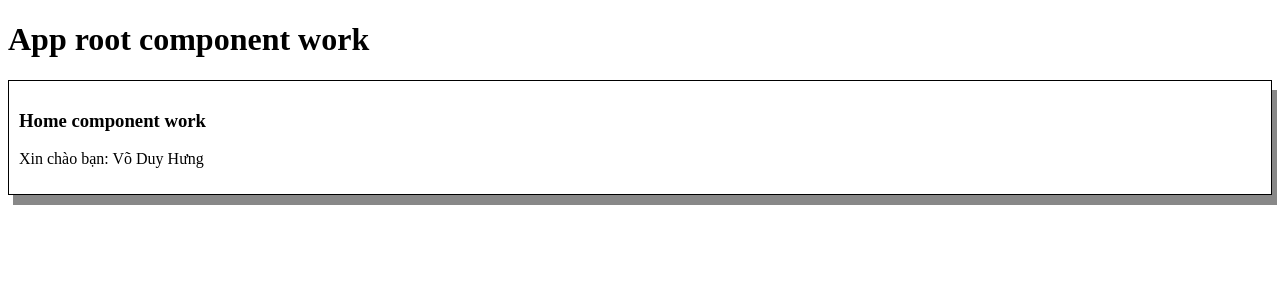
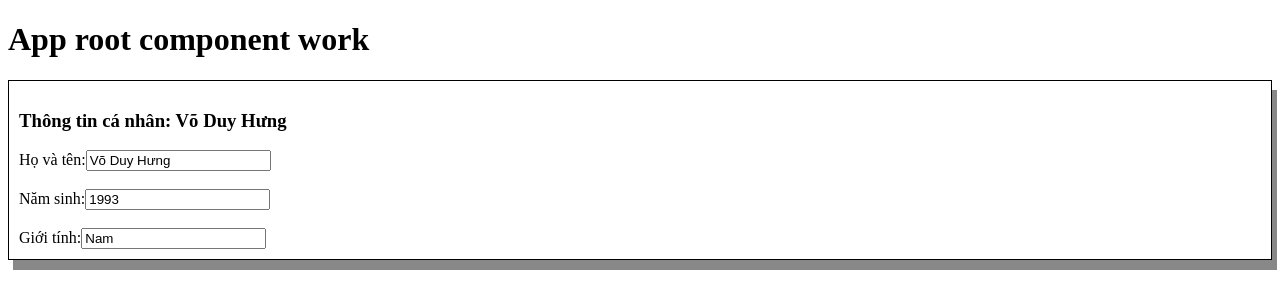
Before and after one commit to hungvdtvh/MyAppAngular, an Angular app: page / in a window 1280 px wide. Shown: the top 308 px of the page. Built offline with nearby package versions, Linux system fonts and the light colour scheme.

Commit message:
[] get data from code to html

```diff
--- a/src/app/home/home.component.html
+++ b/src/app/home/home.component.html
@@ -1,4 +1,11 @@
 <div id="home">
-  <h3>Home component work</h3>
-  <p>Xin chào bạn: {{ name }}</p>
+  <h3>Thông tin cá nhân: {{ name }}</h3>
+  <label>Họ và tên:</label>
+  <input type="text" [value]="name" [title]="'Họ và tên của KH: ' + name" />
+  <br /><br />
+  <label>Năm sinh:</label>
+  <input type="text" value="1993" />
+  <br /><br />
+  <label>Giới tính:</label>
+  <input type="text" value="Nam" />
 </div>
```
